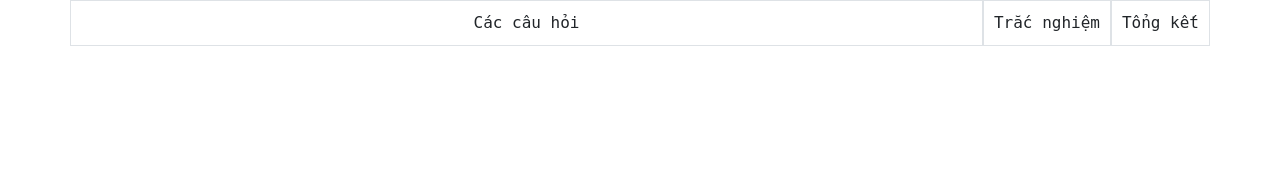
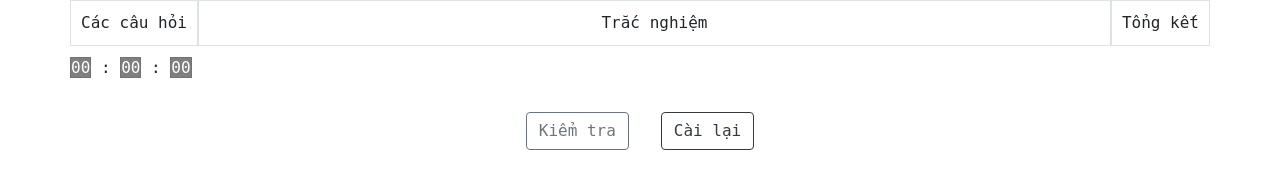
Before and after one commit to intansemc2/Trac_nghiem_Tham_Khao_Mon_ERP_2021, a website built with webpack: page src/index.html in a window 1280 px wide. Built offline with nearby package versions, Linux system fonts and the light colour scheme.

```diff
--- a/src/index.html
+++ b/src/index.html
@@ -23,8 +23,35 @@
                 <div class="tabs-content-item" id="tab-content-cac-cau-hoi"></div>
 
                 <!-- Tab Trắc nghiệm -->
-                <div class="tabs-content-item d-none" id="tab-content-trac-nghiem">
-                    <div class=""></div>
+                <div class="tabs-content-item d-none start-test" id="tab-content-trac-nghiem">
+                    <div class="timer">
+                        <span class="hh">00</span>
+                        :
+                        <span class="mm">00</span>
+                        :
+                        <span class="ss">00</span>
+                    </div>
+                    <form class="config-test my-3">
+                        <div class="row mb-3">
+                            <div class="col">Số lượng câu hỏi</div>
+                            <input class="so-luong-cau-hoi col" type="number" min="1" step="1" value="25" />
+                        </div>
+                        <div class="row mb-3">
+                            <div class="col"></div>
+                            <input class="bat-dau btn btn-outline-secondary mx-3" type="button" value="Bắt đầu" />
+                            <input class="btn btn-outline-dark mx-3" type="reset" value="Cài lại" />
+                            <div class="col"></div>
+                        </div>
+                    </form>
+                    <form class="test-questions my-3">
+                        <div class="row mb-3"></div>
+                        <div class="row mb-3">
+                            <div class="col"></div>
+                            <input class="kiem-tra btn btn-outline-secondary mx-3" type="button" value="Kiểm tra" />
+                            <input class="btn btn-outline-dark mx-3" type="reset" value="Cài lại" />
+                            <div class="col"></div>
+                        </div>
+                    </form>
                 </div>
 
                 <!-- Tab Tổng kết -->
--- a/src/script.js
+++ b/src/script.js
@@ -10,17 +10,10 @@
 let tabs = [
     { tab: tabCacCauHoi, content: tabContentCacCauHoi },
     { tab: tabTracNghiem, content: tabContentTracNghiem },
-    { tab: tabThucHien, content: tabContentThucHien },
     { tab: tabTongKet, content: tabContentTongKet },
 ];
 //
 let selectedTabIndex = 0;
-//
-let mauCauHoi = document.getElementById('mau-cau-hoi').innerHTML;
-//
-let maumChiTietCauHoi = document.getElementById('mau-chi-tiet-cau-hoi').innerHTML;
-//
-let mauCauTraLoi = document.getElementById('mau-cau-tra-loi').innerHTML;
 
 //////////////////////////////////////////////
 //
@@ -208,3 +201,5 @@
 //
 initializeEventTabs();
 showQuestions();
+
+selectTab(1);
--- a/src/style.css
+++ b/src/style.css
@@ -12,6 +12,11 @@
 }
 
 /* // */
+.navbar-menu {
+    position: sticky;
+    top: 0px;
+    background-color: white;
+}
 .navbar-menu .navbar-menu-item {
     transition: all 0.5s;
     user-select: none;
@@ -150,3 +155,33 @@
     display: flex;
     align-items: center;
 }
+
+/* // */
+.timer {
+    position: sticky;
+    top: 50px;
+
+    background-color: transparent;
+}
+.timer > * {
+    color: white;
+    background-color: rgba(0, 0, 0, 0.5);
+    border: 1px solid rgba(0, 0, 0, 0.1);
+
+    cursor: pointer;
+    user-select: none;
+}
+
+#tab-content-trac-nghiem .timer,
+#tab-content-trac-nghiem .test-questions {
+    display: none;
+}
+
+#tab-content-trac-nghiem.start-test .timer,
+#tab-content-trac-nghiem.start-test .test-questions {
+    display: block;
+}
+
+#tab-content-trac-nghiem.start-test .config-test {
+    display: none;
+}
```
